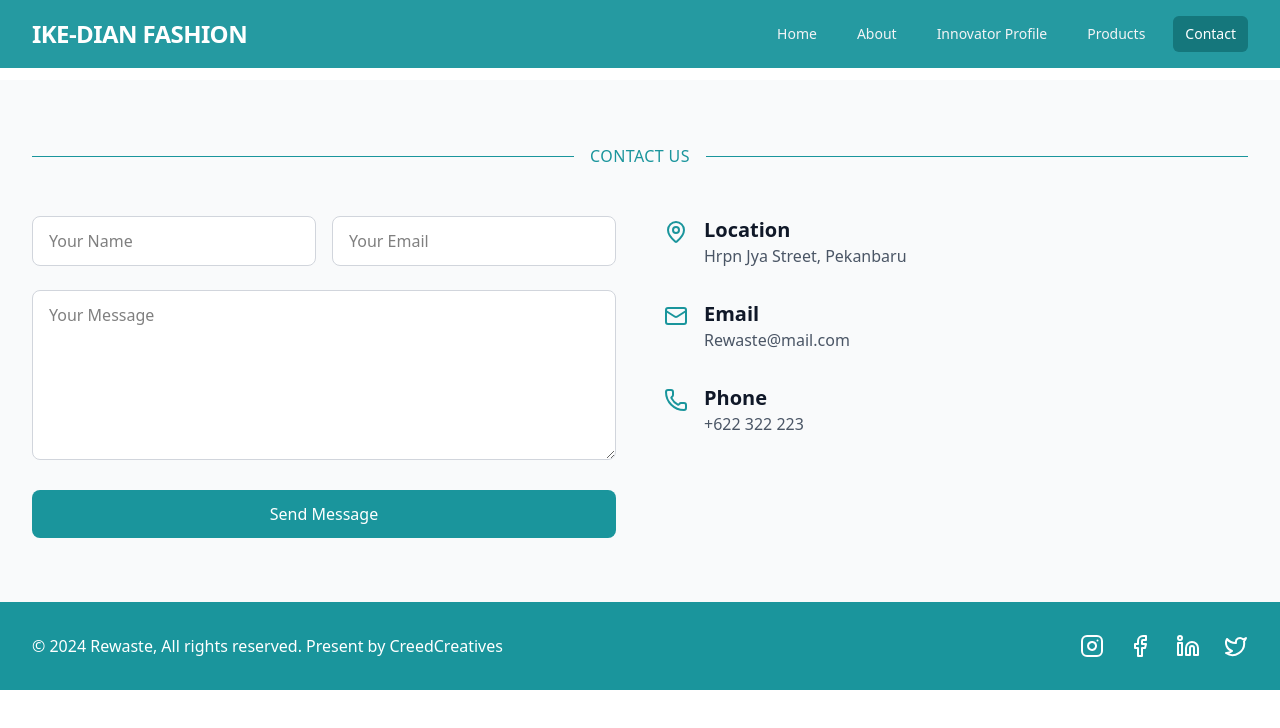
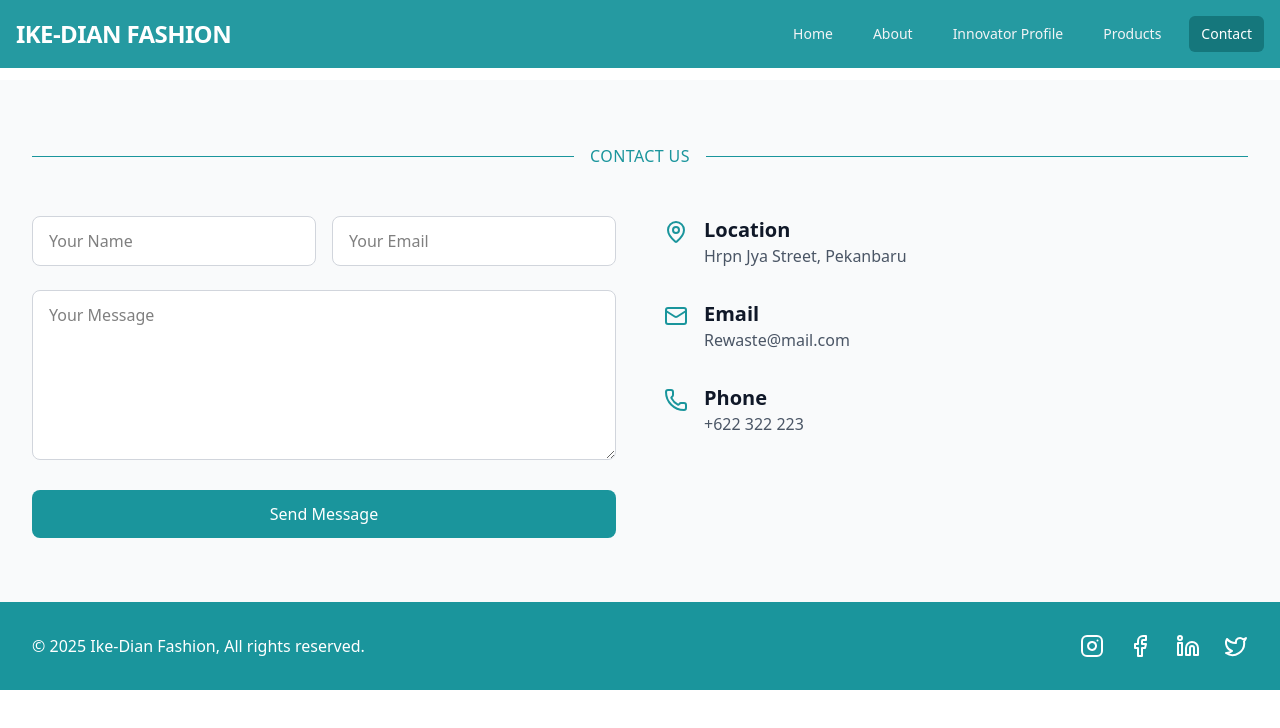
Before and after one commit to GROW-YAI/YAI-Project-Eco, a React (Vite) app: page /contact in a window 1280 px wide. Shown: the top 728 px of the page. Built offline with nearby package versions, Linux system fonts and the light colour scheme.

Commit message:
fixing horizontal scroll

```diff
--- a/src/components/Contact.jsx
+++ b/src/components/Contact.jsx
@@ -127,7 +127,7 @@ function Contact() {
         <div className="max-w-7xl mx-auto px-4 sm:px-6 lg:px-8">
           <div className="flex flex-col md:flex-row justify-between items-center">
             <div className="mb-4 md:mb-0">
-              <p className="font-[playfair display]">&copy; 2024 Rewaste, All rights reserved. Present by CreedCreatives</p>
+              <p className="font-[playfair display]">&copy; {new Date().getFullYear()} Ike-Dian Fashion, All rights reserved.</p>
             </div>
             <div className="flex space-x-6">
               <motion.a
--- a/src/components/Layout.jsx
+++ b/src/components/Layout.jsx
@@ -25,37 +25,36 @@ export default function Layout() {
     return () => window.removeEventListener('scroll', handleScroll);
   }, []);
 
-  // Close mobile menu when route changes
   useEffect(() => {
     setIsMenuOpen(false);
   }, [location.pathname]);
 
   return (
-    <div className="min-h-screen flex flex-col">
+    <div className="min-h-screen flex flex-col overflow-x-hidden">
       <header
         className={`fixed top-0 left-0 right-0 z-50 transition-all duration-300 bg-[#1A959C]/95 ${
           isScrolled ? 'shadow-md' : ''
         }`}
       >
-        <nav className="w-full">
+        <nav className="relative w-full">
           <div className={`transition-all duration-300 ${
             isScrolled ? 'py-2' : 'py-4'
-          } px-4 sm:px-6 lg:px-8`}>
+          } px-4`}>
             <div className="max-w-7xl mx-auto flex items-center justify-between">
               <Link
                 to="/"
-                className="text-xl md:text-2xl font-bold text-white tracking-tight hover:opacity-90 transition-opacity"
+                className="text-lg md:text-2xl font-bold text-white tracking-tight hover:opacity-90 transition-opacity"
               >
                 IKE-DIAN FASHION
               </Link>
 
               {/* Desktop Navigation */}
-              <div className="hidden md:flex items-center space-x-1 lg:space-x-4">
+              <div className="hidden md:flex items-center gap-1 lg:gap-4">
                 {navLinks.map((link) => (
                   <Link
                     key={link.path}
                     to={link.path}
-                    className={`px-3 py-2 rounded-md text-sm font-medium transition-colors hover:bg-[#15777c] hover:text-white ${
+                    className={`px-2 lg:px-3 py-2 rounded-md text-sm font-medium transition-colors hover:bg-[#15777c] hover:text-white ${
                       location.pathname === link.path
                         ? 'text-white bg-[#15777c]'
                         : 'text-gray-100'
@@ -76,7 +75,6 @@ export default function Layout() {
               </button>
             </div>
           </div>
-        </nav>
 
           {/* Mobile Navigation */}
           <AnimatePresence>
@@ -86,9 +84,9 @@ export default function Layout() {
                 animate={{ opacity: 1, y: 0 }}
                 exit={{ opacity: 0, y: -20 }}
                 transition={{ duration: 0.2 }}
-              className="md:hidden w-full border-t border-[#15777c]/20"
+                className="absolute top-full left-0 right-0 md:hidden w-full border-t border-[#15777c]/20 bg-[#1A959C]/95"
               >
-              <div className="max-w-7xl mx-auto px-4 sm:px-6 lg:px-8 py-2">
+                <div className="px-4 py-2">
                   {navLinks.map((link) => (
                     <Link
                       key={link.path}
@@ -106,9 +104,10 @@ export default function Layout() {
               </motion.div>
             )}
           </AnimatePresence>
+        </nav>
       </header>
 
-      <main className="flex-grow pt-20">
+      <main className="flex-grow pt-20 w-full overflow-x-hidden">
         <Outlet />
       </main>
     </div>
```
Lines whose indentation alone changed are shown as unchanged.
